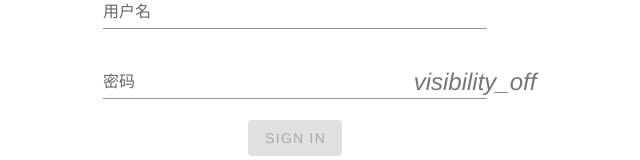
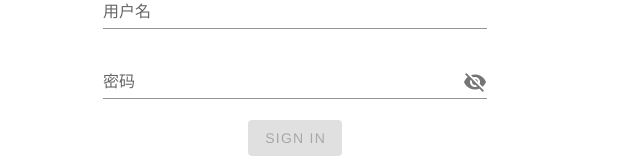
Before and after one commit to baocvcv/wenquan-platform, a Vue app in the folder frontend/: page /signin in a window 1280 px wide. Shown: the part 140-300 px from the top of the page, without its empty margins (345-985 px from the left). Built offline with nearby package versions, Linux system fonts and the light colour scheme.

Commit message:
Add support for material design icons as cdn cannot be used. #12

```diff
--- a/frontend/package.json
+++ b/frontend/package.json
@@ -32,6 +32,7 @@
     "eslint": "^5.16.0",
     "eslint-plugin-prettier": "^3.1.0",
     "eslint-plugin-vue": "^5.0.0",
+    "material-design-icons-iconfont": "^5.0.1",
     "prettier": "^1.18.2",
     "sass": "^1.17.4",
     "sass-loader": "^7.1.0",
--- a/frontend/src/components/SignInBox.vue
+++ b/frontend/src/components/SignInBox.vue
@@ -10,7 +10,8 @@
           label="密码"
           v-bind:type="show_password ? 'text' : 'password'"
           v-bind:rules="[v => !!v || 'Password cannot be empty']"
-          v-bind:append-icon="show_password ? 'visibility' : 'visibility_off'"></v-text-field>
+          v-bind:append-icon="show_password ? 'visibility' : 'visibility_off'"
+          v-on:click:append="show_password=!show_password"></v-text-field>
         <v-btn v-on:click="click" v-bind:disabled="!username || !password">Sign In</v-btn>
     </v-form>
   </div>
--- a/frontend/src/main.js
+++ b/frontend/src/main.js
@@ -4,6 +4,7 @@ import router from "./router";
 import store from "./store";
 import "./registerServiceWorker";
 import vuetify from "./plugins/vuetify";
+import 'material-design-icons-iconfont/dist/material-design-icons.css'
 
 Vue.config.productionTip = false;
 
--- a/frontend/src/plugins/vuetify.js
+++ b/frontend/src/plugins/vuetify.js
@@ -1,10 +1,10 @@
-import Vue from 'vue';
-import Vuetify from 'vuetify/lib';
+import Vue from "vue";
+import Vuetify from "vuetify/lib";
 
 Vue.use(Vuetify);
 
 export default new Vuetify({
   icons: {
-    iconfont: 'mdi',
+    iconfont: "mdi",
   },
 });
```
